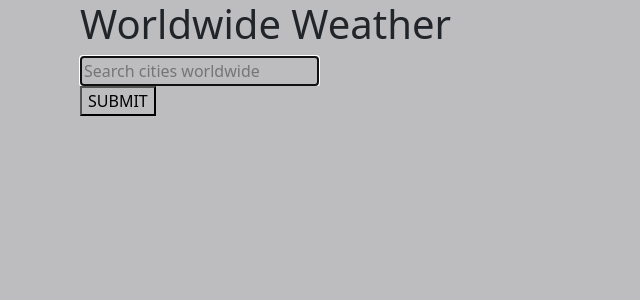
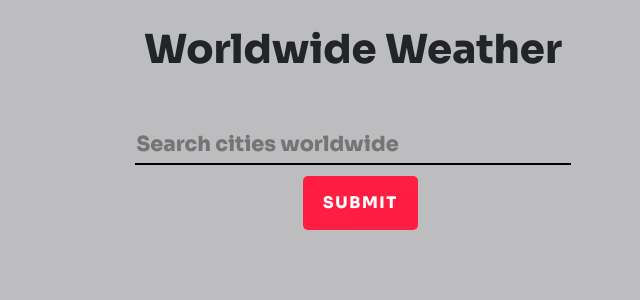
Before and after one commit to niall-anthony-mcnulty/Keele-Webdev-Assignment2, a PHP site: page / in a window 1280 px wide. Shown: the top 300 px of the page, without its empty margins (287-927 px from the left). Run offline with PHP 8.4, Linux system fonts and the light colour scheme; some libraries are stand-ins or nearby versions; some web fonts are replaced.

Commit message:
focus color

```diff
--- a/css/main.css
+++ b/css/main.css
@@ -1,3 +1,65 @@
-* {
-    background-color : rgb(189, 189, 192)
+/* Body styling */
+:root {
+
+    --red: #ff1e42;
+    --darkred: #c3112d;
 }
+
+body {
+    background-color : 	#BDBDC0;
+    font-family: 'Sora', sans-serif;
+}
+
+.title {
+    justify-content: center;
+    text-align: center;
+}
+
+header {
+    margin-top:2%;
+
+}
+
+input {
+
+    font-size: 1.3rem;
+    height: 40px;
+    margin-top: 8%;
+    margin-bottom: 2%;
+    border:none;
+    border-bottom: 2px solid black;
+    width: 80%;
+    background: none;
+    justify-content:center;
+    text-align:left;
+
+}
+
+
+/* Remove blue outline for aesthetics despite it reducing usability for impaired */
+
+textarea:focus, input:focus {
+    outline: none;
+
+}
+
+button {
+
+    font-size: 1rem;
+    font-weight: bold;
+    letter-spacing: 0.1em;
+    padding: 15px 20px;
+    margin-left: 15px;
+    border-radius: 5px;
+    background:var(--red);
+    transition: background 0.3s ease-in-out;
+    border: none;
+    color: white;
+    cursor: pointer;
+    outline: none;
+
+}
+
+button:hover {
+    background: var(--darkred);
+}
--- a/index.php
+++ b/index.php
@@ -27,7 +27,7 @@
                 </div>
             </div>
                 <div class='row justify-content-center no-gutters'>
-                    <div class ='col-xs-12 col-sm-10 col-md-10 col-lg-6'>
+                    <div class ='col-xs-12 col-sm-10 col-md-8 col-lg-6'>
                         <form id='search-form'>
                             <input class = 'input-country' type='text' placeholder='Search cities worldwide' autofocus>
                         </form>
@@ -41,6 +41,17 @@
                 <div class='row justify-content-center no-gutters'>
                     <div class ='col-xs-12 col-sm-10 col-md-8 col-lg-6'>
                         <span class='searcherror'></span>
+                    </div>
+                </div>
+                <div>
+            </div>
+        </div>
+        <div class='content container'>
+            <div class='center'>
+                <div class='row justify-content-center no-gutters'>
+                    <div class='col-xs-12 col-sm-10 col-md-8 col-lg-6'>
+                        <p class='location'></p>
+                        <p class='temperature'></p>
                     </div>
                 </div>
             </div>
```
